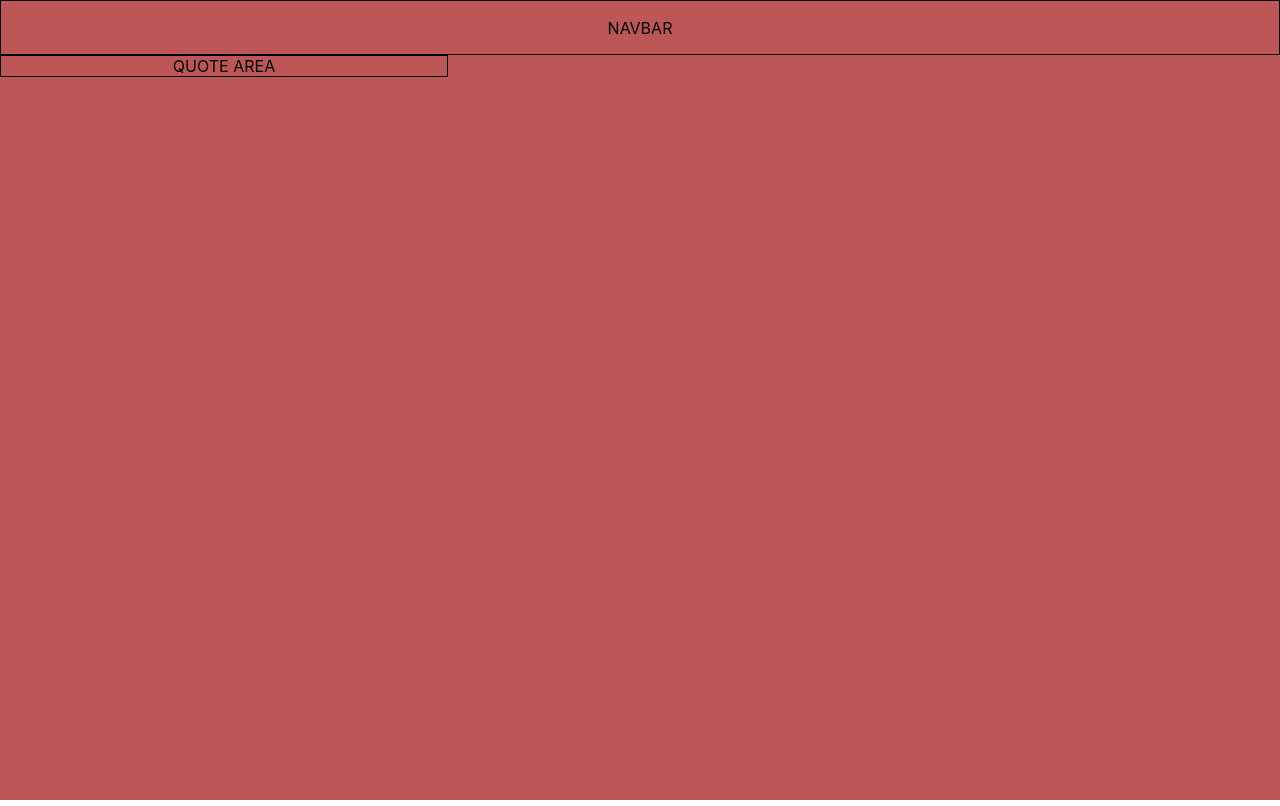
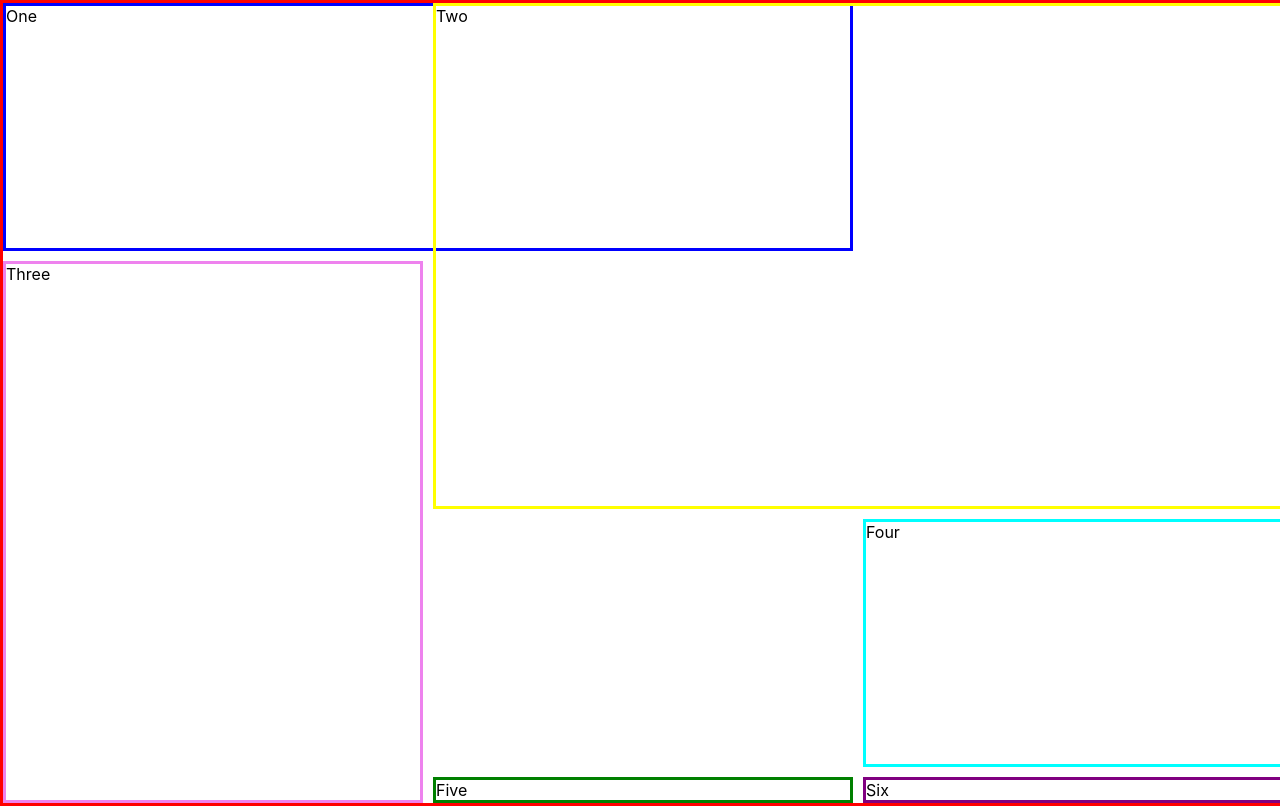
Before and after one commit to ddfilipov/react-layouts, a React (Create React App) app: page / in a window 1280 px wide. Built offline with nearby package versions, Linux system fonts and the light colour scheme.

Commit message:
added a layout that works

```diff
--- a/src/App.tsx
+++ b/src/App.tsx
@@ -1,5 +1,6 @@
 import "./App.css";
 import styled from "styled-components";
+import { Layout1 } from "./components/Layout1";
 
 const Wrapper = styled.div`
     background: #bd5656;
@@ -13,15 +14,24 @@ const Wrapper = styled.div`
 `;
 
 const Layout = styled.div`
+    /* background: #bd5656; */
     display: grid;
     grid-template-columns: 35% 65%;
-    grid-template-rows: 55px auto;
+    grid-template-rows: 5% auto;
+    padding: 10px;
+    /* grid-template-rows: 55px auto; */
+    grid-gap: 10px;
+    width: 100vw;
+    height: 100vh;
+    /* min-width: 100%; */
+    min-height: 100%;
     div {
         border: 1px solid black;
     }
 `;
 
 const NavMenu = styled.div`
+    background: #bd5656;
     display: flex;
     flex-direction: column;
     grid-column: 1/3;
@@ -31,6 +41,7 @@ const NavMenu = styled.div`
 `;
 
 const QuoteArea = styled.div`
+    background: #56bd8d;
     display: flex;
     flex-direction: column;
     grid-column: 1/2;
@@ -39,14 +50,26 @@ const QuoteArea = styled.div`
     justify-content: center;
 `;
 
+const MainArea = styled.div`
+    background: #568fbd;
+    display: flex;
+    flex-direction: column;
+    grid-column: 2/3;
+    grid-row: 2/3;
+    align-items: center;
+    justify-content: center;
+`;
+
 function App() {
     return (
-        <Wrapper>
-            <Layout>
-                <NavMenu>NAVBAR</NavMenu>
-                <QuoteArea>QUOTE AREA</QuoteArea>
-            </Layout>
-        </Wrapper>
+        // <Wrapper>
+        // <Layout>
+        //     <NavMenu>NAVBAR</NavMenu>
+        //     <QuoteArea>QUOTE AREA</QuoteArea>
+        //     <MainArea>MAIN AREA</MainArea>
+        // </Layout>
+        <Layout1 />
+        // </Wrapper>
     );
 }
 
--- /dev/null
+++ b/src/components/Layout1.tsx
@@ -0,0 +1,64 @@
+import { FC } from "react";
+import styled from "styled-components";
+
+const Wrapper = styled.div`
+    display: grid;
+    border-style: solid;
+    border-color: red;
+    /* grid-template-columns: repeat(3, 1fr);
+    grid-template-rows: repeat(3, 1fr); */
+    grid-template-columns: repeat(3, 1fr);
+    grid-template-rows: repeat(3, 1fr);
+    gap: 10px;
+    width: 100vw;
+    height: 100vh;
+`;
+
+const One = styled.div`
+    border-style: solid;
+    border-color: blue;
+    grid-column: 1 / 3;
+    grid-row: 1;
+`;
+const Two = styled.div`
+    border-style: solid;
+    border-color: yellow;
+    grid-column: 2 / 4;
+    grid-row: 1 / 3;
+`;
+const Three = styled.div`
+    border-style: solid;
+    border-color: violet;
+    grid-row: 2 / 5;
+    grid-column: 1;
+`;
+const Four = styled.div`
+    border-style: solid;
+    border-color: aqua;
+    grid-column: 3;
+    grid-row: 3;
+`;
+const Five = styled.div`
+    border-style: solid;
+    border-color: green;
+    grid-column: 2;
+    grid-row: 4;
+`;
+const Six = styled.div`
+    border-style: solid;
+    border-color: purple;
+    grid-column: 3;
+    grid-row: 4;
+`;
+export const Layout1: FC = () => {
+    return (
+        <Wrapper>
+            <One>One</One>
+            <Two>Two</Two>
+            <Three>Three</Three>
+            <Four>Four</Four>
+            <Five>Five</Five>
+            <Six>Six</Six>
+        </Wrapper>
+    );
+};
```
